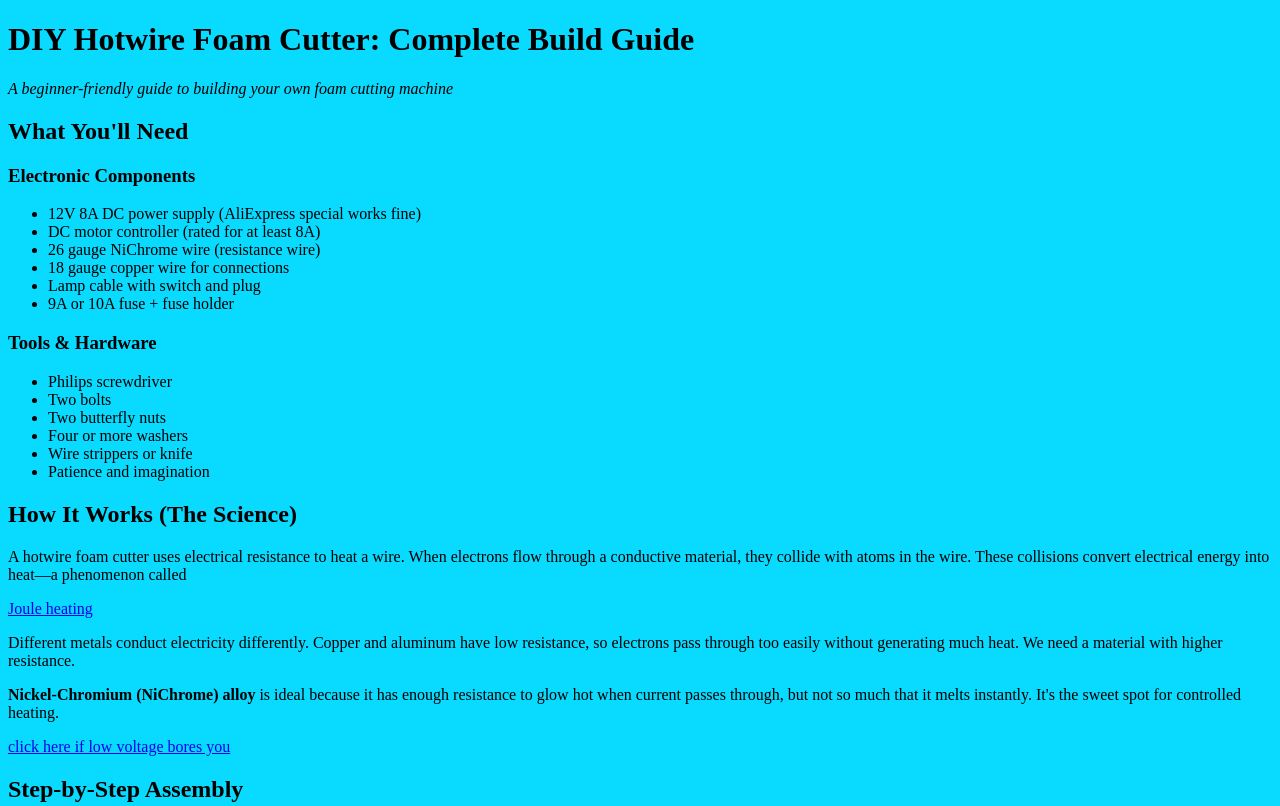
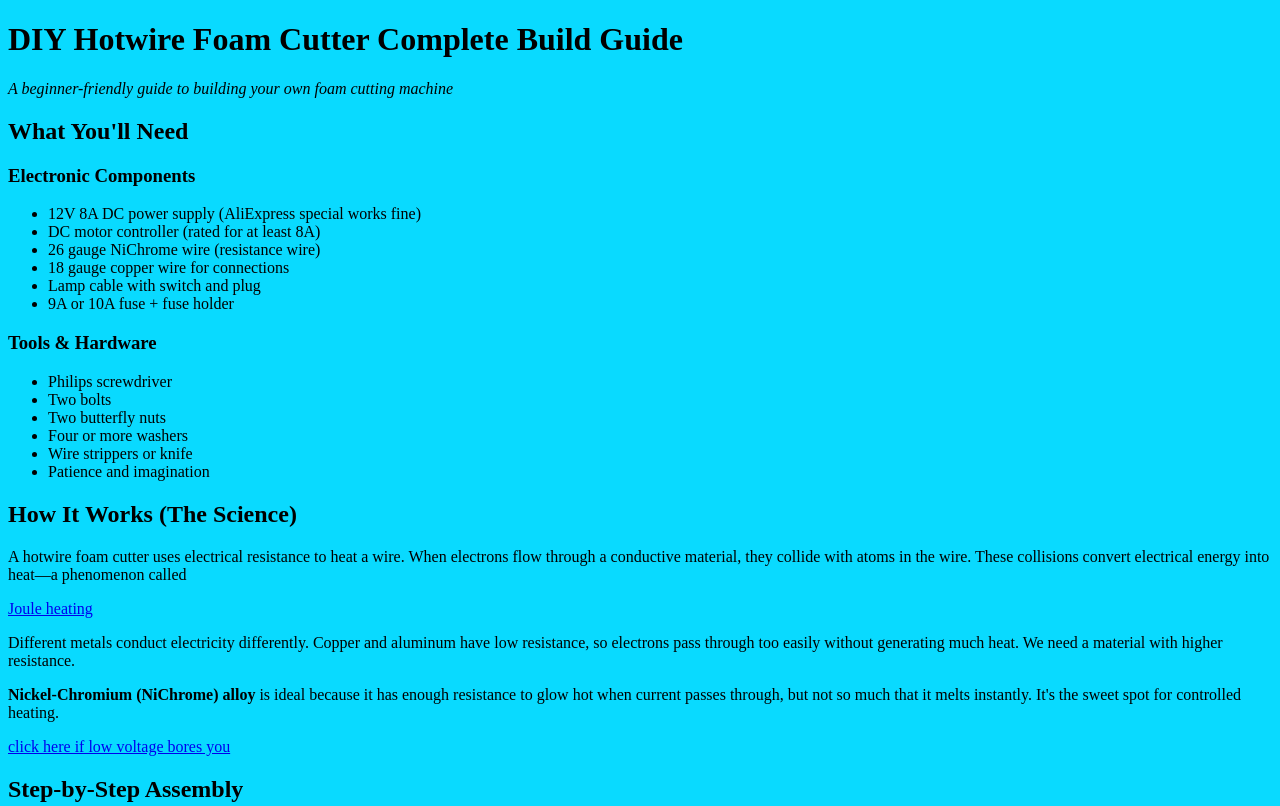
Before and after one commit to tweekerganga/Hotwire-cutter, a plain HTML site: page index.html in a window 1280 px wide. Shown: the top 806 px of the page. Drawn offline with Linux system fonts and the light colour scheme.

Commit message:
Remove colon from main heading in index.html

```diff
--- a/index.html
+++ b/index.html
@@ -8,7 +8,7 @@
 </head>
 <body style="background-color: #09daff;">
 
-    <h1>DIY Hotwire Foam Cutter: Complete Build Guide</h1>
+    <h1>DIY Hotwire Foam Cutter Complete Build Guide</h1>
     <p><em>A beginner-friendly guide to building your own foam cutting machine</em></p>
 
     <h2>What You'll Need</h2>
```
